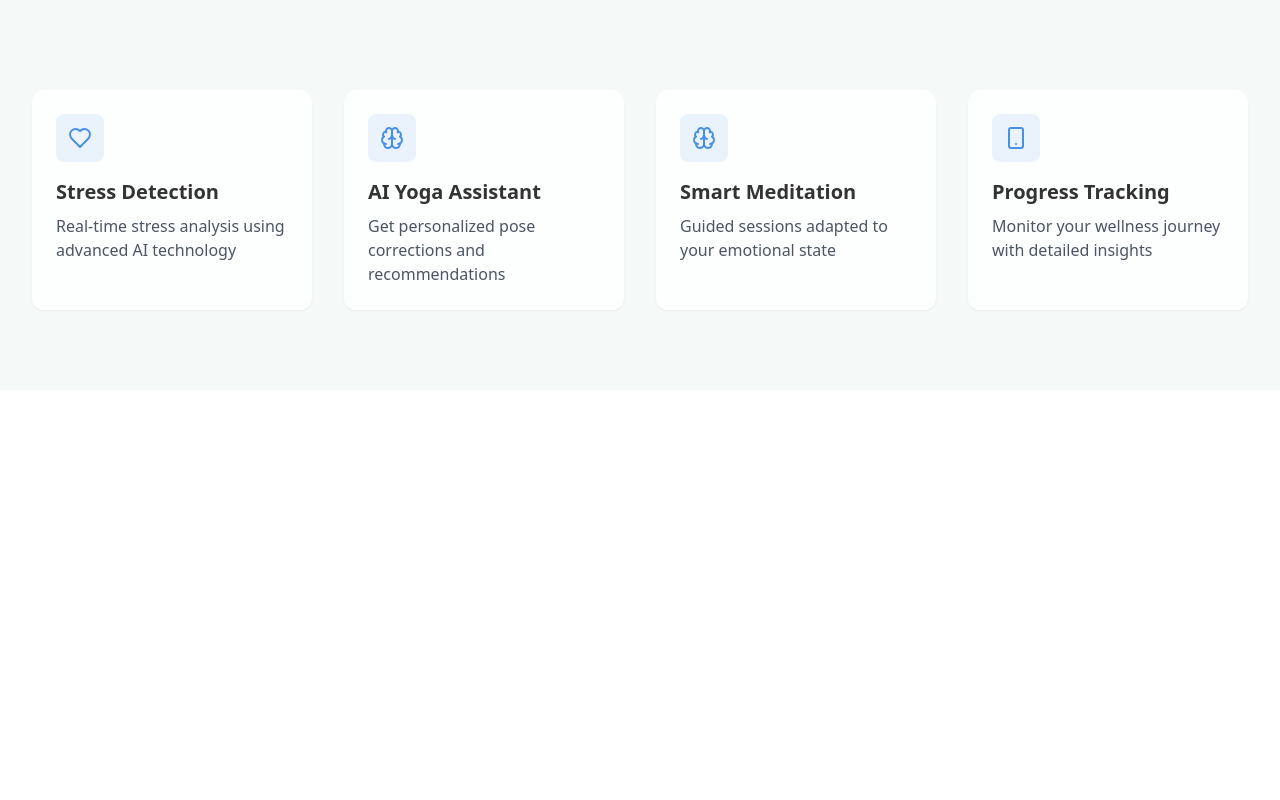
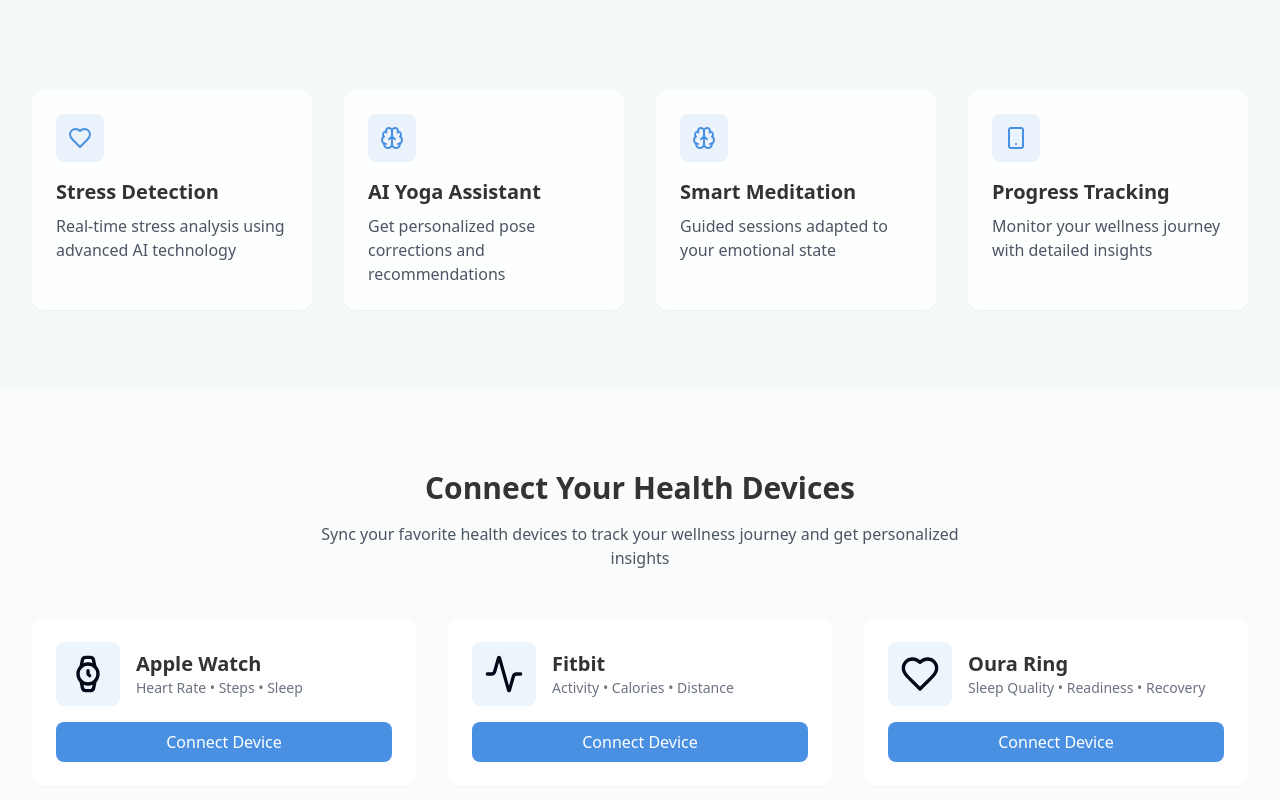
Before and after one commit to johndarlz/relaxify, a React (Vite) app: page / in a window 1280 px wide. Shown: the part 520-1320 px from the top of the page. Before the commit the page ends 910 px from the top, so only its background shows below. Built offline with nearby package versions, Linux system fonts and the light colour scheme.

Commit message:
Add health device integration
Adds a new section to the home screen for connecting and displaying data from health devices (e.g., smartwatches, fitness bands).  Data will be saved to the database.

```diff
--- a/src/pages/Index.tsx
+++ b/src/pages/Index.tsx
@@ -1,10 +1,11 @@
-
 import { motion } from "framer-motion";
-import { Heart, Brain, Smartphone } from "lucide-react";
+import { Heart, Brain, Smartphone, Watch, Activity, Wifi } from "lucide-react";
 import { useNavigate } from "react-router-dom";
 import Navbar from "../components/Navbar";
 import { useAuth } from "@/contexts/AuthContext";
 import { useToast } from "@/components/ui/use-toast";
+import { useQuery } from "@tanstack/react-query";
+import { supabase } from "@/integrations/supabase/client";
 
 const features = [
   {
@@ -33,9 +34,82 @@ const features = [
   },
 ];
 
+const healthDevices = [
+  {
+    icon: <Watch className="w-10 h-10" />,
+    name: "Apple Watch",
+    type: "smartwatch",
+    metrics: ["Heart Rate", "Steps", "Sleep"]
+  },
+  {
+    icon: <Activity className="w-10 h-10" />,
+    name: "Fitbit",
+    type: "fitness_band",
+    metrics: ["Activity", "Calories", "Distance"]
+  },
+  {
+    icon: <Heart className="w-10 h-10" />,
+    name: "Oura Ring",
+    type: "smart_ring",
+    metrics: ["Sleep Quality", "Readiness", "Recovery"]
+  }
+];
+
 const Index = () => {
   const { user } = useAuth();
   const navigate = useNavigate();
+  const { toast } = useToast();
+
+  const { data: connectedDevices } = useQuery({
+    queryKey: ['health-devices', user?.id],
+    queryFn: async () => {
+      if (!user) return [];
+      const { data, error } = await supabase
+        .from('health_devices')
+        .select('*')
+        .eq('user_id', user.id);
+
+      if (error) throw error;
+      return data;
+    },
+    enabled: !!user
+  });
+
+  const handleConnectDevice = async (deviceType: string, deviceName: string) => {
+    if (!user) {
+      navigate('/auth');
+      return;
+    }
+
+    try {
+      const { data, error } = await supabase
+        .from('health_devices')
+        .insert([
+          {
+            user_id: user.id,
+            device_type: deviceType,
+            device_name: deviceName,
+            is_connected: true
+          }
+        ])
+        .select()
+        .single();
+
+      if (error) throw error;
+
+      toast({
+        title: "Device Connected",
+        description: `Successfully connected to ${deviceName}`,
+      });
+    } catch (error) {
+      console.error('Error connecting device:', error);
+      toast({
+        title: "Connection Failed",
+        description: "Could not connect to device. Please try again.",
+        variant: "destructive"
+      });
+    }
+  };
 
   return (
     <div className="min-h-screen bg-relaxify-bg-mint">
@@ -134,6 +208,71 @@ const Index = () => {
           </div>
         </div>
       </section>
+
+      {/* Health Devices Section */}
+      <section className="py-20 px-4 sm:px-6 lg:px-8 bg-white/50">
+        <div className="max-w-7xl mx-auto">
+          <div className="text-center mb-12">
+            <h2 className="text-3xl font-bold text-relaxify-text mb-4">
+              Connect Your Health Devices
+            </h2>
+            <p className="text-gray-600 max-w-2xl mx-auto">
+              Sync your favorite health devices to track your wellness journey and get personalized insights
+            </p>
+          </div>
+
+          <div className="grid grid-cols-1 md:grid-cols-2 lg:grid-cols-3 gap-8">
+            {healthDevices.map((device) => {
+              const isConnected = connectedDevices?.some(
+                (d) => d.device_type === device.type && d.is_connected
+              );
+
+              return (
+                <motion.div
+                  key={device.type}
+                  initial={{ opacity: 0, y: 20 }}
+                  animate={{ opacity: 1, y: 0 }}
+                  className="bg-white rounded-xl p-6 shadow-sm hover:shadow-md transition-shadow"
+                >
+                  <div className="flex items-center justify-between mb-4">
+                    <div className="flex items-center space-x-4">
+                      <div className="p-3 bg-relaxify-primary/10 rounded-lg">
+                        {device.icon}
+                      </div>
+                      <div>
+                        <h3 className="text-xl font-semibold text-relaxify-text">
+                          {device.name}
+                        </h3>
+                        <p className="text-sm text-gray-500">
+                          {device.metrics.join(" • ")}
+                        </p>
+                      </div>
+                    </div>
+                    {isConnected && (
+                      <div className="flex items-center text-green-500">
+                        <Wifi className="w-4 h-4 mr-1" />
+                        <span className="text-sm">Connected</span>
+                      </div>
+                    )}
+                  </div>
+
+                  <button
+                    onClick={() => handleConnectDevice(device.type, device.name)}
+                    disabled={isConnected}
+                    className={`w-full px-4 py-2 rounded-lg transition-colors ${
+                      isConnected
+                        ? "bg-gray-100 text-gray-400 cursor-not-allowed"
+                        : "bg-relaxify-primary text-white hover:bg-relaxify-primary/90"
+                    }`}
+                  >
+                    {isConnected ? "Connected" : "Connect Device"}
+                  </button>
+                </motion.div>
+              );
+            })}
+          </div>
+        </div>
+      </section>
     </div>
   );
 };
```
